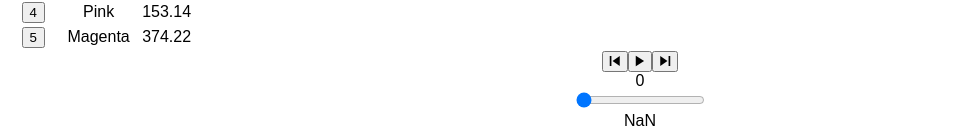
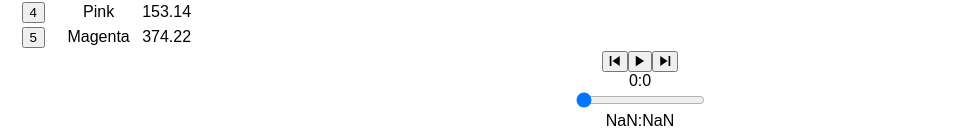
Before and after one commit to vdowsett/bloc-jams-styled, a React (Create React App) app: page /album/the-colors in a window 1280 px wide. Shown: the part 807-937 px from the top of the page, without its empty margins (0-979 px from the left). Built offline with nearby package versions, Linux system fonts and the light colour scheme.

Commit message:
formatted minutes

```diff
--- a/src/components/Album.js
+++ b/src/components/Album.js
@@ -107,21 +107,15 @@
     }
 
     handleVolumeChange(e) {
-    const newVolume = e.target.value;
-    this.setState({ volume: newVolume });
-      console.log(this.state.volume);
+    this.audioElement.volume = e.target.value;
+    this.setState({ volume: this.audioElement.volume });
     }
 
-    handleVolumeDecreaseClick(e) {
-      const newVolume = Math.max(0.1, (this.audioElement.volume-=0.1));
-      this.setState({ volume: newVolume });
-      console.log(this.state.volume);
-    }
-
-    handleVolumeIncreaseClick(e) {
-      const newVolume = Math.min(0.9, (this.audioElement.volume+= 0.1)) ;
-      this.setState({ volume: newVolume });
-      console.log(this.state.volume);
+    formatTime(time) {
+      let minutes = parseInt(time / 60);
+      let seconds = parseInt(time % 60);
+      const formatTime = (minutes + ":" + seconds);
+      return formatTime;
     }
 
   render() {
@@ -188,8 +182,7 @@
            handleNextClick={ () => this.handleNextClick()}
            handleTimeChange={ (e) => this.handleTimeChange(e)}
            handleVolumeChange={ (e) => this.handleVolumeChange(e)}
-           handleVolumeDecreaseClick={ (e) => this.handleVolumeDecreaseClick(e)}
-           handleVolumeIncreaseClick={ (e) => this.handleVolumeIncreaseClick(e)}
+           formatTime={ (time) => this.formatTime(time)}
            />
 
       </section>
--- a/src/components/PlayerBar.js
+++ b/src/components/PlayerBar.js
@@ -17,7 +17,7 @@
          </section>
 
          <section id="time-control">
-           <div className="current-time"> {this.props.currentTime} </div>
+           <div className="current-time" > { this.props.formatTime(this.props.currentTime) } </div>
            <input
              type="range"
              className="seek-bar"
@@ -25,17 +25,14 @@
              max="1"
              min="0"
              step="0.01"
-             onChange={ this.props.handleTimeChange}
+             onChange={ this.props.handleTimeChange }
              />
-           <div className="total-time"> {this.props.duration} </div>
+           <div className="total-time"> { this.props.formatTime(this.props.duration) } </div>
          </section>
 
          <section id="volume-control">
 
-           <button id="decrease" onClick={ this.props.handleVolumeDecreaseClick }>
            <span className="icon ion-md-volume-low" ></span>
-           </button>
-
          <input
            type="range"
            className="seek-bar"
@@ -46,9 +43,7 @@
            onChange={ this.props.handleVolumeChange }
            />
 
-           <button id="decrease" onClick={ this.props.handleVolumeIncreaseClick }>
          <span className="icon ion-md-volume-high" ></span>
-           </button>
 
          </section>
       </section>
```
Lines whose indentation alone changed are shown as unchanged.
